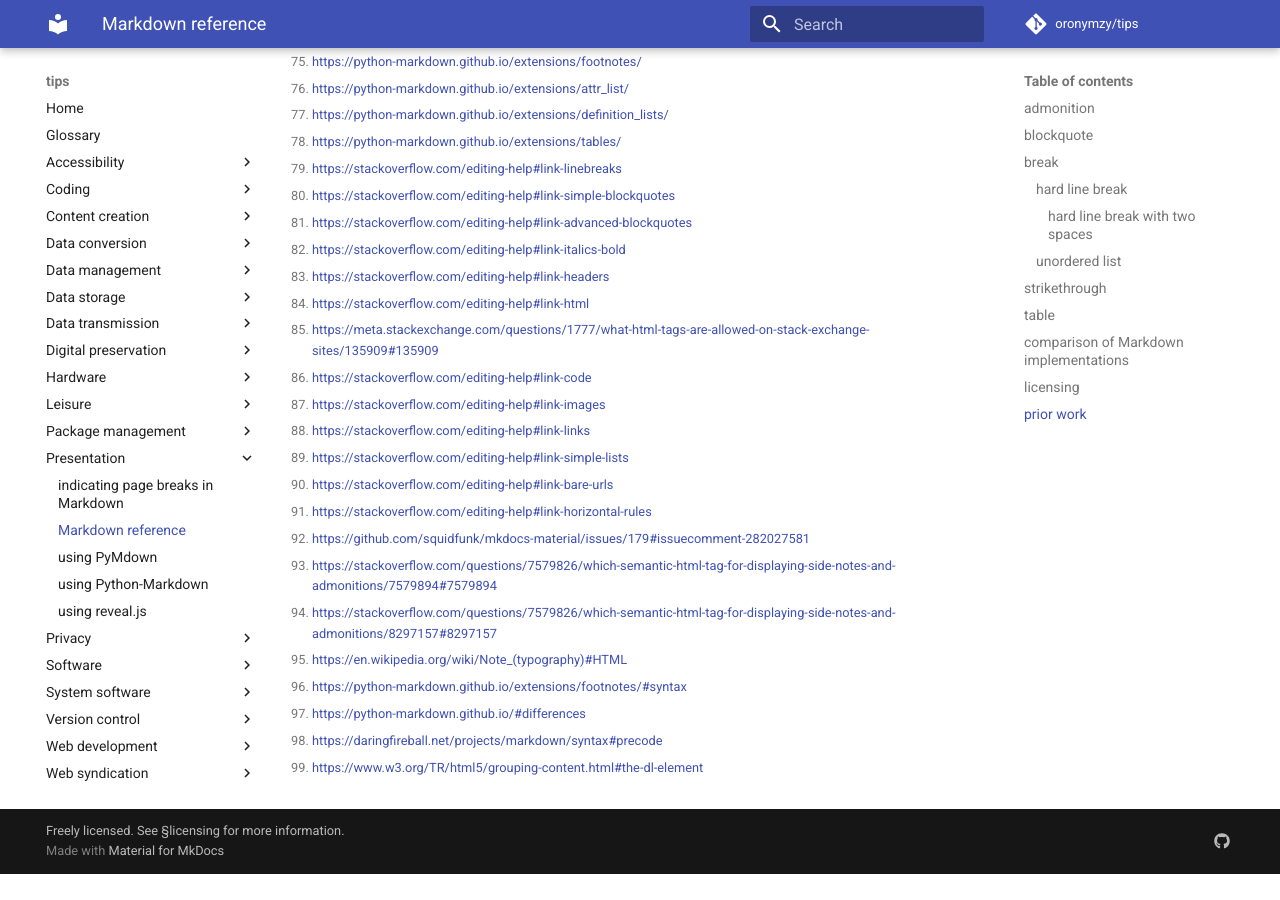
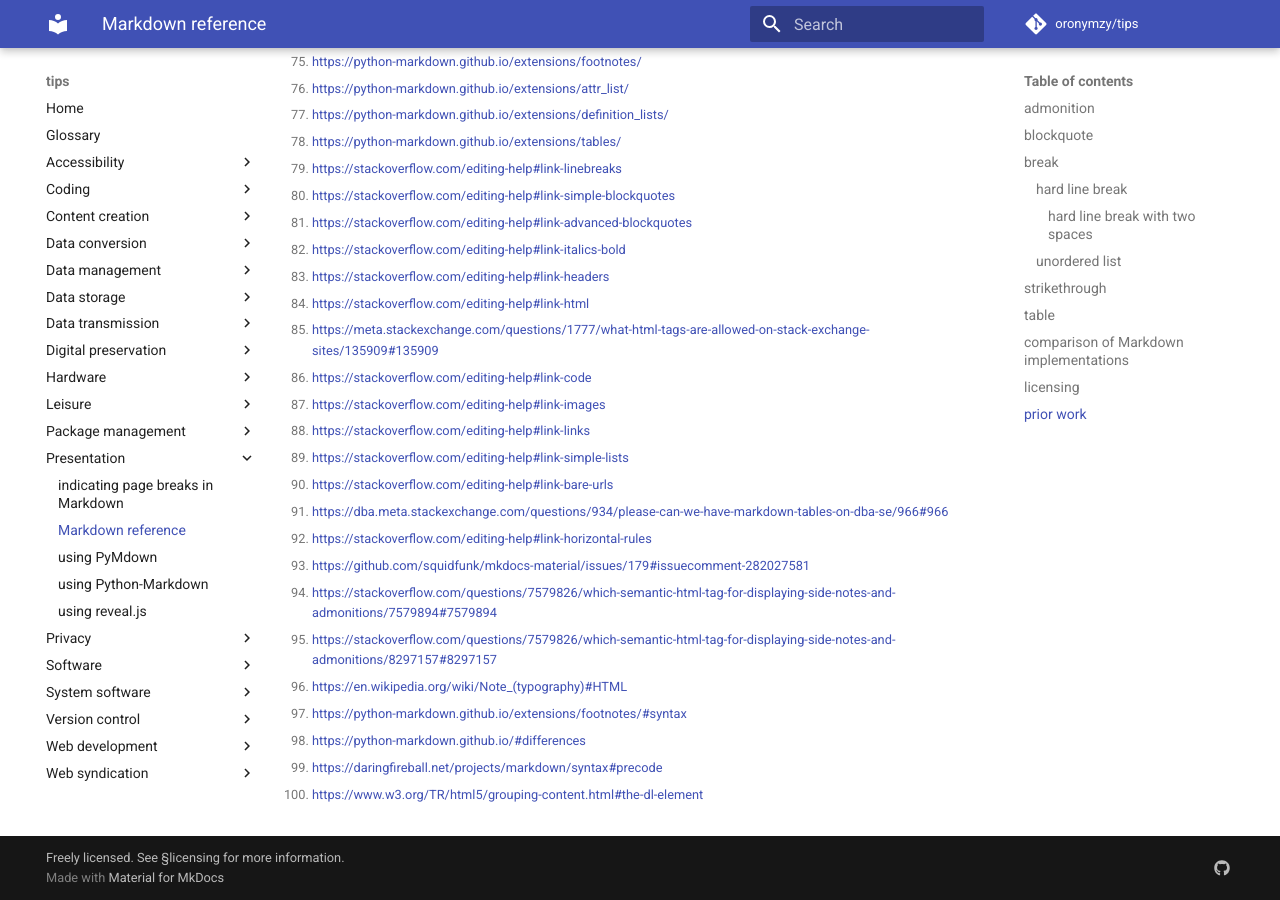
Before and after one commit to oronymzy/tips, an MkDocs documentation site: the page built from docs/Mdwnref.md, in a window 1280 px wide and 900 px high, scrolled down 23938 px. Built offline with MkDocs 1.6.1 and Material for MkDocs 9.7.7, drawn with Linux system fonts in a browser that asks for light colours; comment, search, counter and statistics services are not loaded; before the commit the page ends 24812 px from its top, so only the background shows below that; part of the change alters nothing that is shown.

Commit message:
Add footnote related to Stack Overflow Markdown table support

```diff
--- a/docs/Mdwnref.md
+++ b/docs/Mdwnref.md
@@ -1010,7 +1010,7 @@ A table is equivalent to the [`<table>`](https://developer.mozilla.org/en-US/doc
 |{: .fth } [list]  [(ordered list)][ordered list]                                     | yes{: .yes}               | yes{: .yes}[^ghfmlst]                                                  | yes{: .yes}[^glfmlst]                          | yes{: .yes}[^jgmlist]    | yes{: .yes}[^pdmlord]                           | yes{: .yes}                                    | yes{: .yes}                            | yes{: .yes}[^somlist]                                     |
 |{: .fth } [list]  [(unordered list)][unordered list]                                 | yes{: .yes}               | yes{: .yes}[^ghfmlst]                                                  | yes{: .yes}[^glfmlst]                          | yes{: .yes}[^jgmlist]    | yes{: .yes}[^pdmlurd]                           | yes{: .yes}                                    | yes{: .yes}                            | yes{: .yes}[^somlist]                                     |
 |{: .fth } [strikethrough]                                                            | yes{: .yes}               | yes (with extension){: .yes}[^ghfmstk]                                 | yes{: .yes}[^glfmskt]                          | no{: .no}                | yes (with extension){: .yes}[^pdmstrk]          | yes (with extension){: .yes}[^pymtlde]         | no{: .no}                              | no{: .no}                                                 |
-|{: .fth } [table]                                                                    | yes{: .yes}               | yes (with extension){: .yes}[^ghfmtbl]                                 | yes{: .yes}[^glfmtbl]                          | no{: .no}                | yes (with extension){: .yes}[^pdmtabl]          | yes (with extension){: .yes}[^pymexra]         | yes (with extension){: .yes}[^pyntabl] | no (by design){: .no} [^somhtm2]                          |
+|{: .fth } [table]                                                                    | yes{: .yes}               | yes (with extension){: .yes}[^ghfmtbl]                                 | yes{: .yes}[^glfmtbl]                          | no{: .no}                | yes (with extension){: .yes}[^pdmtabl]          | yes (with extension){: .yes}[^pymexra]         | yes (with extension){: .yes}[^pyntabl] | no (by design){: .no} [^somhtm2] [^somtabl]               |
 
 [admonition]: #admonition
 [attribute list]: #alist
@@ -1140,6 +1140,7 @@ A table is equivalent to the [`<table>`](https://developer.mozilla.org/en-US/doc
 [^somlink]: <https://stackoverflow.com/editing-help#link-links>
 [^somlist]: <https://stackoverflow.com/editing-help#link-simple-lists>
 [^somlkao]: <https://stackoverflow.com/editing-help#link-bare-urls>
+[^somtabl]: <https://dba.meta.stackexchange.com/questions/934/please-can-we-have-markdown-tables-on-dba-se/966#966>
 [^somtbrk]: <https://stackoverflow.com/editing-help#link-horizontal-rules>
 
 ## licensing
```
